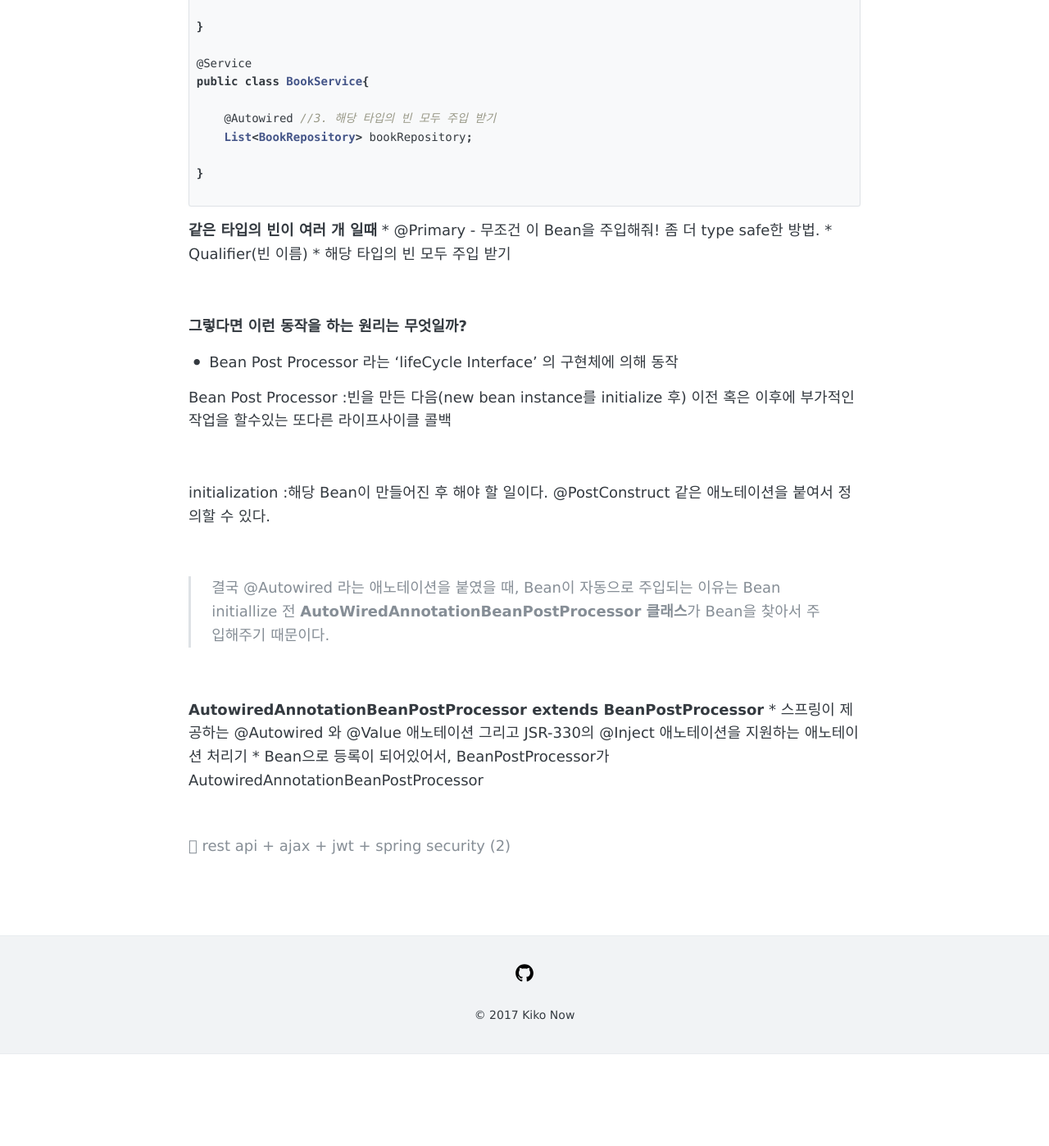
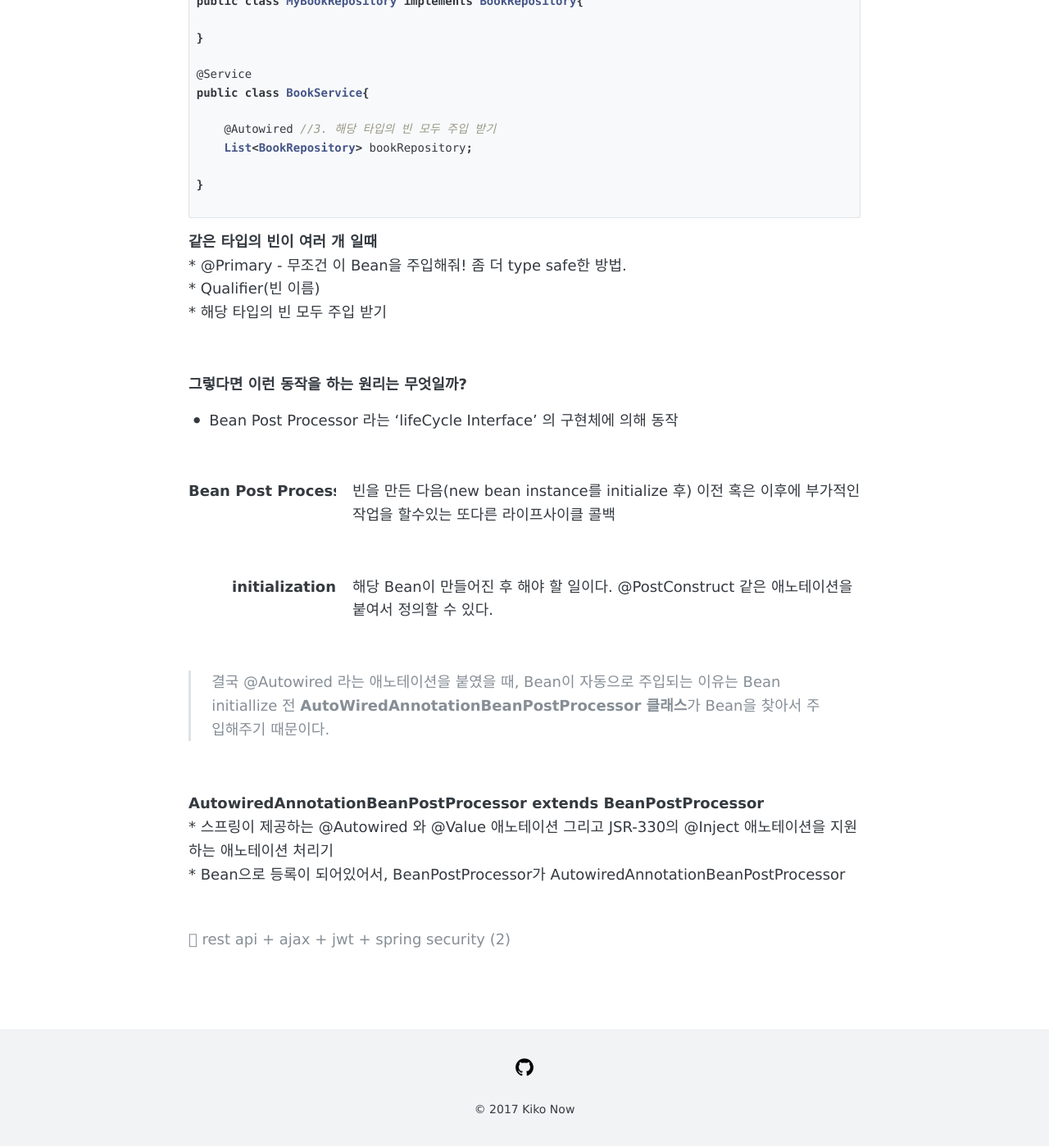
Before and after one commit to ellie1027/hb_9, a Jekyll site: the page built from _posts/2020-11-10-springcore2.md, in a window 1280 px wide and 1400 px high, scrolled down 2923 px. Shown: the whole window at 82% size. Built offline with Jekyll 4.4.1, drawn with Linux system fonts in a browser that asks for light colours; comment, search, counter and statistics services are not loaded; before the commit the page ends 4209 px from its top, so only the background shows below that; some of the changed text lies outside the part shown.

Commit message:
포스팅 추가

````diff
--- a/_posts/2020-11-10-springcore2.md
+++ b/_posts/2020-11-10-springcore2.md
@@ -23,10 +23,13 @@ comments: true
 
 * BookService와 BookRepository가 있다고 가정해보자. BookService에 BookRepository의 의존성 주입을 하려면 세 가지 방법이 있다.
 <br>
+<br>
+
 **사용할 수 있는 위치**
     * 생성자(스프링 4.3부터는 생략 가능) - 빈을 만들때도 관여하기 때문에 optional한 설정을 못함
     * 세터
     * 필드
+<br>
 <br>
 
 ```java
@@ -72,6 +75,8 @@ public class BookService{
     * 빈 이름으로 시도
     * 같은 이름의 빈 찾으면 해당 빈 사용
     * 같은 이름 못 찾으면 실패
+<br>
+<br>
 
 ```java
 @Repository
@@ -91,7 +96,6 @@ public class BookService{
 
 }
 ```
-<br>
 
 ```java
 @Repository
@@ -132,24 +136,25 @@ public class BookService{
 
 ```
 
-**같은 타입의 빈이 여러 개 일때**
-    * @Primary - 무조건 이 Bean을 주입해줘! 좀 더 type safe한 방법.
-    * Qualifier(빈 이름)
-    * 해당 타입의 빈 모두 주입 받기
+**같은 타입의 빈이 여러 개 일때**<br>
+    * @Primary - 무조건 이 Bean을 주입해줘! 좀 더 type safe한 방법.<br>
+    * Qualifier(빈 이름)<br>
+    * 해당 타입의 빈 모두 주입 받기<br>
 
 <br>
 
 **그렇다면 이런 동작을 하는 원리는 무엇일까?**
 * Bean Post Processor 라는 'lifeCycle Interface' 의 구현체에 의해 동작
+
 <br>
 
 Bean Post Processor
-:빈을 만든 다음(new bean instance를 initialize 후) 이전 혹은 이후에 부가적인 작업을 할수있는 또다른 라이프사이클 콜백
+: 빈을 만든 다음(new bean instance를 initialize 후) 이전 혹은 이후에 부가적인 작업을 할수있는 또다른 라이프사이클 콜백
 
 <br>
 
 initialization
-:해당 Bean이 만들어진 후 해야 할 일이다. @PostConstruct 같은 애노테이션을 붙여서 정의할 수 있다.
+: 해당 Bean이 만들어진 후 해야 할 일이다. @PostConstruct 같은 애노테이션을 붙여서 정의할 수 있다.
 
 <br>
 
@@ -158,6 +163,6 @@ initialization
 
 <br>
 
-**AutowiredAnnotationBeanPostProcessor extends BeanPostProcessor**
-    * 스프링이 제공하는 @Autowired 와 @Value 애노테이션 그리고 JSR-330의 @Inject 애노테이션을 지원하는 애노테이션 처리기
-    * Bean으로 등록이 되어있어서, BeanPostProcessor가 AutowiredAnnotationBeanPostProcessor
+**AutowiredAnnotationBeanPostProcessor extends BeanPostProcessor**<br>
+    * 스프링이 제공하는 @Autowired 와 @Value 애노테이션 그리고 JSR-330의 @Inject 애노테이션을 지원하는 애노테이션 처리기<br>
+    * Bean으로 등록이 되어있어서, BeanPostProcessor가 AutowiredAnnotationBeanPostProcessor<br>
````
